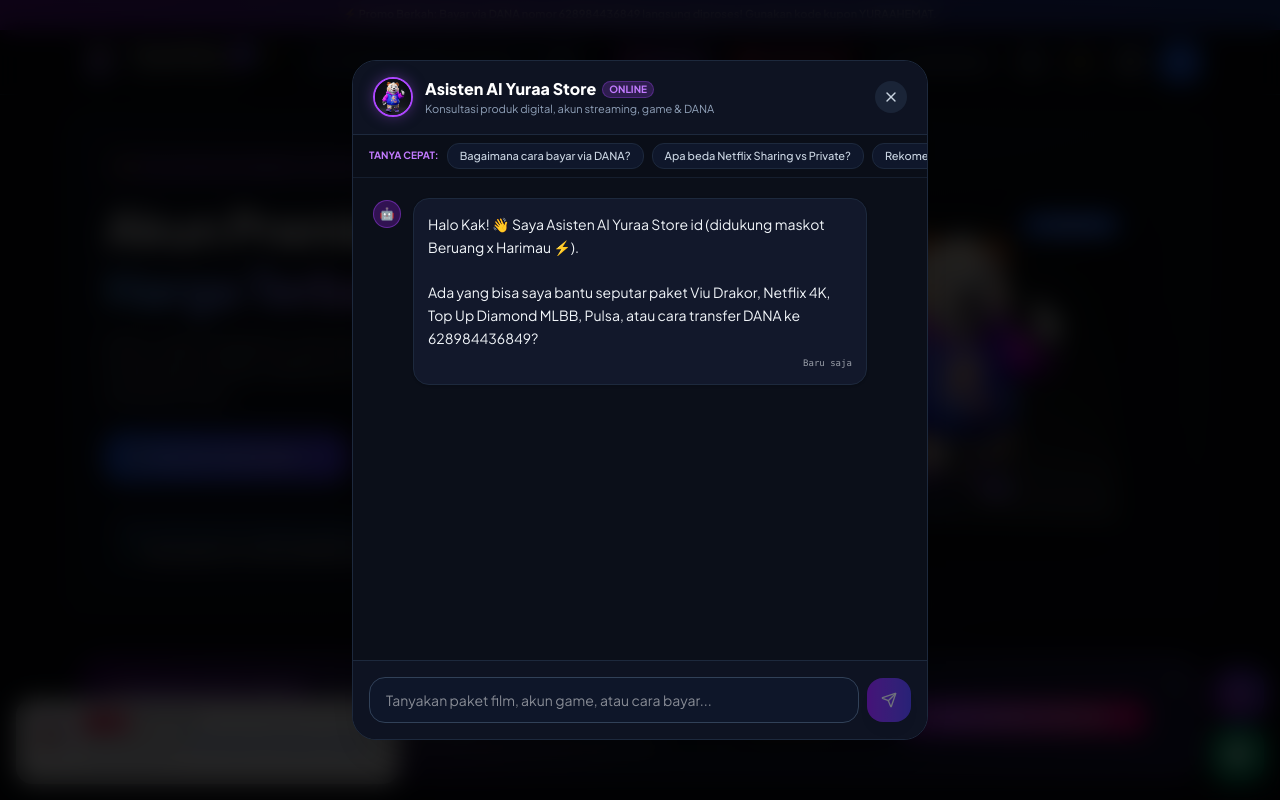
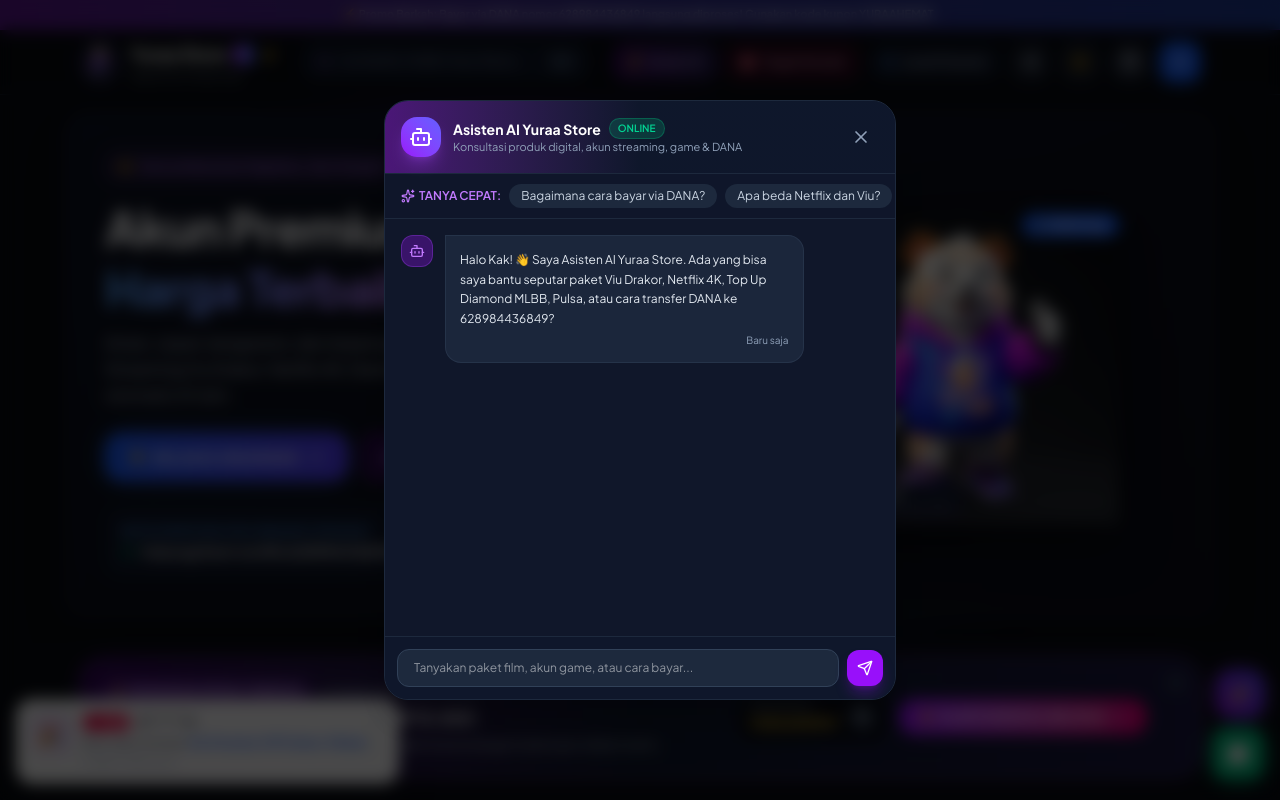
Before and after one commit to andraf286-create/toko---digital---andra, a React (Vite) app: page / in a window 1280 px wide. Both pictures are taken after a click on the button "Asisten AI". Shown: the top 800 px of the page. Built offline with nearby package versions, Linux system fonts and the light colour scheme.

Commit message:
Update AiAssistantModal.tsx

```diff
--- a/src/components/AiAssistantModal.tsx
+++ b/src/components/AiAssistantModal.tsx
@@ -1,41 +1,25 @@
 import React, { useState, useRef, useEffect } from 'react';
-import { X, Send, Sparkles, Bot, User, CornerDownLeft, RefreshCw, Zap, MessageCircle } from 'lucide-react';
-
-interface Message {
-  sender: 'ai' | 'user';
-  text: string;
-  timestamp: string;
-}
+import { X, Send, Bot, Sparkles, User, RefreshCw } from 'lucide-react';
 
 interface AiAssistantModalProps {
   isOpen: boolean;
   onClose: () => void;
-  danaNumber: string;
+  danaNumber?: string;
 }
-
-const QUICK_PROMPTS = [
-  'Bagaimana cara bayar via DANA?',
-  'Apa beda Netflix Sharing vs Private?',
-  'Rekomendasi paket Viu Drama Korea',
-  'Cara cek User ID & Zone ID MLBB?',
-  'Ada kupon promo aktif apa saja?'
-];
 
 export const AiAssistantModal: React.FC<AiAssistantModalProps> = ({
   isOpen,
   onClose,
-  danaNumber
+  danaNumber = '628984436849'
 }) => {
-  if (!isOpen) return null;
-
-  const [messages, setMessages] = useState<Message[]>([
+  const [messages, setMessages] = useState<Array<{ sender: 'ai' | 'user'; text: string; time: string }>>([
     {
       sender: 'ai',
-      text: `Halo Kak! 👋 Saya Asisten AI Yuraa Store id (didukung maskot Beruang x Harimau ⚡).\n\nAda yang bisa saya bantu seputar paket Viu Drakor, Netflix 4K, Top Up Diamond MLBB, Pulsa, atau cara transfer DANA ke ${danaNumber}?`,
-      timestamp: 'Baru saja'
+      text: `Halo Kak! 👋 Saya Asisten AI Yuraa Store. Ada yang bisa saya bantu seputar paket Viu Drakor, Netflix 4K, Top Up Diamond MLBB, Pulsa, atau cara transfer DANA ke ${danaNumber}?`,
+      time: 'Baru saja'
     }
   ]);
-  const [input, setInput] = useState('');
+  const [inputMessage, setInputMessage] = useState('');
   const [isTyping, setIsTyping] = useState(false);
   const messagesEndRef = useRef<HTMLDivElement>(null);
 
@@ -44,180 +28,137 @@
   };
 
   useEffect(() => {
+    if (isOpen) {
       scrollToBottom();
-  }, [messages, isTyping]);
+    }
+  }, [isOpen, messages]);
 
-  const handleSend = async (questionText?: string) => {
-    const textToSend = questionText || input;
-    if (!textToSend.trim() || isTyping) return;
+  if (!isOpen) return null;
 
-    const userMsg: Message = {
-      sender: 'user',
-      text: textToSend.trim(),
-      timestamp: new Date().toLocaleTimeString('id-ID', { hour: '2-digit', minute: '2-digit' })
-    };
+  const handleSend = (textToSend?: string) => {
+    const text = textToSend || inputMessage;
+    if (!text.trim()) return;
 
-    setMessages(prev => [...prev, userMsg]);
-    if (!questionText) setInput('');
+    const userTime = new Date().toLocaleTimeString([], { hour: '2-digit', minute: '2-digit' });
+    setMessages(prev => [...prev, { sender: 'user', text, time: userTime }]);
+    if (!textToSend) setInputMessage('');
     setIsTyping(true);
 
-    // AI Response generation (with smart store knowledge engine)
     setTimeout(() => {
-      let reply = '';
-      const q = textToSend.toLowerCase();
+      let reply = "Terima kasih pertanyaannya Kak! Untuk pemesanan produk digital, akun streaming, atau top up game, silakan pilih produk langsung di katalog utama ya.";
 
-      if (q.includes('dana') || q.includes('bayar') || q.includes('transfer') || q.includes('bukti')) {
-        reply = `💳 **Cara Pembayaran via DANA di Yuraa Store id:**\n\n1. Pilih produk & varian yang Kakak inginkan di web.\n2. Pilih metode pembayaran **DANA**.\n3. Transfer saldo DANA ke nomor: **${danaNumber}** (a/n **Yuraa Store id**).\n4. Setelah transfer, klik tombol *"Kirim Bukti Pembayaran ke WhatsApp"* di halaman invoice untuk mengirim screenshot bukti transfer ke admin.\n5. Pesanan langsung diproses otomatis dalam 1-15 menit! ⚡`;
-      } else if (q.includes('viu') || q.includes('drakor') || q.includes('drama')) {
-        reply = `🎬 **Viu Premium VIP (Drama Korea & Film Asia):**\n\nDi Yuraa Store id tersedia paket Viu Premium VIP:\n• 1 Bulan: Rp 12.000 (Private Account)\n• 3 Bulan: Rp 29.000 (Private Account)\n• 6 Bulan: Rp 49.000 (Private Account)\n\nSemua paket bebas iklan, kualitas Full HD, dan subtitle bahasa Indonesia resmi. Tanpa butuh VPN!`;
-      } else if (q.includes('sharing') || q.includes('private') || q.includes('netflix')) {
-        reply = `🎬 **Perbedaan Netflix Sharing vs Private:**\n\n• **Sharing Profile (Rp 28.500/bulan):** 1 profil diisi 2 pengguna. Sangat hemat, namun ada kemungkinan limit screen jika ditonton bersamaan.\n• **Private Profile (Rp 42.000/bulan):** 1 profil khusus 1 pengguna dengan PIN pribadi. Bebas limit screen dan jauh lebih nyaman!\n• **Private Full Account (Rp 139.000/bulan):** Akun utuh dengan 5 profil milik sendiri.`;
-      } else if (q.includes('mlbb') || q.includes('mobile legends') || q.includes('zone') || q.includes('user id')) {
-        reply = `💎 **Cara Cek User ID & Zone ID Mobile Legends:**\n\n1. Buka game MLBB Anda.\n2. Klik foto profil di pojok kiri atas.\n3. Lihat di bawah foto profil, ada angka seperti: **12345678 (1234)**.\n• Angka depan (12345678) adalah **User ID**.\n• Angka dalam kurung (1234) adalah **Zone/Server ID**.\n\nTop up di Yuraa Store id otomatis masuk dalam 1-3 menit tanpa perlu password akun Anda! ⚡`;
-      } else if (q.includes('kupon') || q.includes('promo') || q.includes('diskon') || q.includes('hemat')) {
-        reply = `🎉 **Kode Promo Kupon Yuraa Store id Aktif Saat Ini:**\n\n1. **YURAAHEMAT** : Potongan Rp 5.000 (min. belanja Rp 25.000)\n2. **FLASHGAME** : Diskon 10% s.d Rp 15.000 (min. belanja Rp 20.000)\n3. **BARUGABUNG** : Potongan Rp 3.000 (min. belanja Rp 10.000)\n\nMasukkan kode kupon di menu checkout sebelum bayar ya Kak!`;
-      } else if (q.includes('akun game') || q.includes('sultan') || q.includes('smurf') || q.includes('ff') || q.includes('roblox') || q.includes('efootball')) {
-        reply = `🎮 **Katalog Akun Game Legal & Bergaransi:**\n\n• **MLBB:** Akun Smurf Mythic (Rp 75k) & Sultan High (Rp 450k) - All Unbind 100% anti hackback!\n• **Free Fire:** Akun Old Season 8 & Evo Gun Max\n• **Roblox:** Akun Clean Aged 2019+ & Akun terisi 1000 Robux\n• **eFootball:** Skuad Konami ID Epic Booster OVR 3150+\n\nSemua akun diserahkan full access beserta email pemulihan!`;
-      } else if (q.includes('pulsa') || q.includes('kuota') || q.includes('paket data') || q.includes('telkomsel')) {
-        reply = `📱 **Pulsa & Paket Data Semua Operator:**\n\nKami melayani Telkomsel, Indosat Ooredoo, XL, AXIS, Tri (3), dan Smartfren. Sistem otomatis mendeteksi nomor operator Anda dan Serial Number (SN) resmi langsung terbit dalam 30 detik!`;
-      } else {
-        reply = `Terima kasih atas pertanyaannya Kak! Di **Yuraa Store id**, kami menyediakan Akun Premium (Viu, Netflix, Spotify, Canva Pro), Top Up Game, Akun Game, Pulsa & Paket Data, serta Gift Card.\n\nPembayaran via **DANA nomor ${danaNumber}** langsung diproses cepat dan bergaransi 100%. Ada produk spesifik yang ingin Kakak tanyakan?`;
+      const lower = text.toLowerCase();
+      if (lower.includes('dana') || lower.includes('bayar') || lower.includes('transfer')) {
+        reply = `Pembayaran via DANA dapat langsung ditransfer ke nomor resmi kami di: ${danaNumber}. Setelah transfer, silakan konfirmasi pesanan Anda melalui menu Lacak Pesanan atau WhatsApp.`;
+      } else if (lower.includes('netflix') || lower.includes('viu') || lower.includes('akun') || lower.includes('streaming')) {
+        reply = "Akun streaming premium (Netflix, Viu, dll) bergaransi resmi dan dikirimkan otomatis setelah pembayaran terverifikasi!";
+      } else if (lower.includes('garansi') || lower.includes('aktif')) {
+        reply = "Semua akun langganan di Yuraa Store bergaransi penuh selama masa aktifnya. Jika ada kendala, sistem kami juga akan mengingatkan ketika masa aktif tersisa 5 hari.";
       }
 
-      setMessages(prev => [
-        ...prev,
-        {
-          sender: 'ai',
-          text: reply,
-          timestamp: new Date().toLocaleTimeString('id-ID', { hour: '2-digit', minute: '2-digit' })
-        }
-      ]);
+      const aiTime = new Date().toLocaleTimeString([], { hour: '2-digit', minute: '2-digit' });
+      setMessages(prev => [...prev, { sender: 'ai', text: reply, time: aiTime }]);
       setIsTyping(false);
-    }, 600);
+    }, 1000);
   };
 
   return (
-    <div className="fixed inset-0 z-50 flex items-center justify-center p-3 sm:p-4 bg-black/85 backdrop-blur-md overflow-hidden">
-      <div className="relative w-full max-w-xl h-[85vh] max-h-[680px] rounded-3xl bg-[#0B0F19] dark:bg-[#0B0F19] light:bg-white border border-slate-800 dark:border-slate-800 light:border-slate-200 shadow-2xl flex flex-col overflow-hidden">
+    <div className="fixed inset-0 z-50 flex items-center justify-center p-4 bg-black/70 backdrop-blur-sm animate-fade-in">
+      <div className="bg-[#10172A] border border-slate-800 w-full max-w-lg rounded-3xl shadow-2xl flex flex-col h-[600px] overflow-hidden">
 
-        {/* Header */}
-        <div className="flex items-center justify-between px-5 py-4 border-b border-slate-800 dark:border-slate-800 light:border-slate-200 bg-[#0E1322] dark:bg-[#0E1322] light:bg-slate-50">
+        {/* Header Modal */}
+        <div className="p-4 bg-gradient-to-r from-purple-900/80 via-slate-900 to-slate-900 border-b border-slate-800 flex items-center justify-between">
           <div className="flex items-center gap-3">
-            <div className="relative w-10 h-10 rounded-full overflow-hidden border-2 border-purple-500 shadow-[0_0_15px_-2px_rgba(168,85,247,0.5)]">
-              <img
-                src="/src/assets/images/mascot_bear_tiger_hero_1792993941291.jpg"
-                alt="Yuraa AI"
-                className="w-full h-full object-cover"
-                referrerPolicy="no-referrer"
-              />
+            <div className="w-10 h-10 rounded-2xl bg-gradient-to-tr from-purple-600 to-indigo-500 flex items-center justify-center text-white shadow-lg shadow-purple-500/30">
+              <Bot className="w-6 h-6" />
             </div>
             <div>
-              <div className="flex items-center gap-1.5">
-                <h3 className="font-extrabold text-sm sm:text-base text-white dark:text-white light:text-slate-900">
-                  Asisten AI Yuraa Store
-                </h3>
-                <span className="text-[10px] font-bold px-1.5 py-0.2 rounded-full bg-purple-500/20 text-purple-400 border border-purple-500/30">
-                  ONLINE
-                </span>
+              <div className="flex items-center gap-2">
+                <h3 className="font-bold text-white text-sm">Asisten AI Yuraa Store</h3>
+                <span className="px-2 py-0.5 rounded-full bg-emerald-500/20 text-emerald-400 text-[10px] font-semibold border border-emerald-500/30">ONLINE</span>
               </div>
-              <p className="text-[11px] text-slate-400 dark:text-slate-400 light:text-slate-500">
-                Konsultasi produk digital, akun streaming, game & DANA
-              </p>
+              <p className="text-[11px] text-slate-400">Konsultasi produk digital, akun streaming, game & DANA</p>
             </div>
           </div>
-
           <button
             onClick={onClose}
-            className="w-8 h-8 rounded-full bg-slate-800/80 hover:bg-slate-700 flex items-center justify-center text-slate-300 hover:text-white transition-colors"
+            className="p-2 rounded-full text-slate-400 hover:text-white hover:bg-slate-800 transition-colors"
           >
-            <X className="w-4 h-4" />
+            <X className="w-5 h-5" />
           </button>
         </div>
 
-        {/* Quick Prompts Bar */}
-        <div className="px-4 py-2 border-b border-slate-800/60 bg-[#0A0E18] dark:bg-[#0A0E18] light:bg-slate-100/50 flex items-center gap-2 overflow-x-auto no-scrollbar">
-          <span className="text-[10px] font-bold text-purple-400 uppercase shrink-0">Tanya Cepat:</span>
-          {QUICK_PROMPTS.map((prompt, idx) => (
+        {/* Quick Suggestions */}
+        <div className="px-4 py-2.5 bg-slate-900/50 border-b border-slate-800 flex gap-2 overflow-x-auto no-scrollbar text-xs">
+          <span className="text-purple-400 font-semibold shrink-0 flex items-center gap-1">
+            <Sparkles className="w-3.5 h-3.5" /> TANYA CEPAT:
+          </span>
           <button
-              key={idx}
-              onClick={() => handleSend(prompt)}
-              className="text-[11px] font-medium px-3 py-1 rounded-xl bg-slate-900 dark:bg-slate-900 light:bg-white text-slate-300 dark:text-slate-300 light:text-slate-700 border border-slate-800 dark:border-slate-800 light:border-slate-200 hover:border-purple-500 hover:text-white whitespace-nowrap shrink-0 transition-colors"
+            onClick={() => handleSend("Bagaimana cara bayar via DANA?")}
+            className="px-3 py-1 rounded-full bg-slate-800 hover:bg-slate-700 text-slate-300 shrink-0 transition-colors"
           >
-              {prompt}
+            Bagaimana cara bayar via DANA?
           </button>
-          ))}
+          <button
+            onClick={() => handleSend("Apa beda Netflix dan Viu?")}
+            className="px-3 py-1 rounded-full bg-slate-800 hover:bg-slate-700 text-slate-300 shrink-0 transition-colors"
+          >
+            Apa beda Netflix dan Viu?
+          </button>
         </div>
 
-        {/* Chat Messages */}
-        <div className="flex-1 p-4 sm:p-5 overflow-y-auto space-y-4">
-          {messages.map((m, idx) => {
-            const isAi = m.sender === 'ai';
-            return (
+        {/* Chat Messages Body */}
+        <div className="flex-1 p-4 overflow-y-auto space-y-4">
+          {messages.map((msg, idx) => (
             <div
               key={idx}
-                className={`flex gap-3 ${isAi ? 'justify-start' : 'justify-end'}`}
+              className={`flex items-start gap-3 ${msg.sender === 'user' ? 'flex-row-reverse' : ''}`}
             >
-                {isAi && (
-                  <div className="w-7 h-7 rounded-full bg-purple-900/50 border border-purple-500/40 flex items-center justify-center text-xs text-purple-300 shrink-0 mt-0.5">
-                    🤖
+              <div className={`w-8 h-8 rounded-xl flex items-center justify-center shrink-0 ${
+                msg.sender === 'user' ? 'bg-blue-600 text-white' : 'bg-purple-600/30 text-purple-400 border border-purple-500/30'
+              }`}>
+                {msg.sender === 'user' ? <User className="w-4 h-4" /> : <Bot className="w-4 h-4" />}
               </div>
-                )}
-                <div
-                  className={`max-w-[85%] rounded-2xl p-3.5 text-xs sm:text-sm leading-relaxed ${
-                    isAi
-                      ? 'bg-[#12182B] dark:bg-[#12182B] light:bg-slate-100 text-slate-100 dark:text-slate-100 light:text-slate-900 border border-slate-800 dark:border-slate-800 light:border-slate-200 shadow-sm'
-                      : 'bg-gradient-to-r from-blue-600 to-indigo-600 text-white font-medium shadow-md'
-                  }`}
-                >
-                  <p className="whitespace-pre-line">{m.text}</p>
-                  <span className="text-[9px] opacity-60 block mt-1.5 text-right font-mono">
-                    {m.timestamp}
+              <div className={`max-w-[75%] p-3.5 rounded-2xl text-xs leading-relaxed ${
+                msg.sender === 'user'
+                  ? 'bg-blue-600 text-white rounded-tr-none'
+                  : 'bg-slate-800/90 text-slate-200 border border-slate-700/50 rounded-tl-none'
+              }`}>
+                <p className="whitespace-pre-wrap">{msg.text}</p>
+                <span className={`block text-[10px] mt-1 text-right ${
+                  msg.sender === 'user' ? 'text-blue-200' : 'text-slate-400'
+                }`}>
+                  {msg.time}
                 </span>
               </div>
             </div>
-            );
-          })}
+          ))}
 
           {isTyping && (
-            <div className="flex gap-3 justify-start items-center">
-              <div className="w-7 h-7 rounded-full bg-purple-900/50 border border-purple-500/40 flex items-center justify-center text-xs text-purple-300 shrink-0">
-                🤖
-              </div>
-              <div className="p-3 rounded-2xl bg-[#12182B] border border-slate-800 text-slate-400 text-xs flex items-center gap-1.5">
-                <span className="w-1.5 h-1.5 rounded-full bg-purple-400 animate-bounce"></span>
-                <span className="w-1.5 h-1.5 rounded-full bg-purple-400 animate-bounce" style={{ animationDelay: '0.2s' }}></span>
-                <span className="w-1.5 h-1.5 rounded-full bg-purple-400 animate-bounce" style={{ animationDelay: '0.4s' }}></span>
-                <span className="ml-1 text-[11px]">Asisten AI sedang mengetik jawaban...</span>
-              </div>
+            <div className="flex items-center gap-2 text-slate-400 text-xs italic p-2">
+              <RefreshCw className="w-3.5 h-3.5 animate-spin text-purple-400" />
+              <span>Asisten AI sedang mengetik...</span>
             </div>
           )}
           <div ref={messagesEndRef} />
         </div>
 
-        {/* Input Bar */}
-        <div className="p-3.5 sm:p-4 border-t border-slate-800 dark:border-slate-800 light:border-slate-200 bg-[#0E1322] dark:bg-[#0E1322] light:bg-white">
-          <form
-            onSubmit={(e) => {
-              e.preventDefault();
-              handleSend();
-            }}
-            className="flex items-center gap-2"
-          >
+        {/* Input Footer */}
+        <div className="p-3 bg-slate-900 border-t border-slate-800 flex items-center gap-2">
           <input
             type="text"
+            value={inputMessage}
+            onChange={(e) => setInputMessage(e.target.value)}
+            onKeyDown={(e) => e.key === 'Enter' && handleSend()}
             placeholder="Tanyakan paket film, akun game, atau cara bayar..."
-              value={input}
-              onChange={(e) => setInput(e.target.value)}
-              className="flex-1 px-4 py-3 rounded-2xl bg-slate-900/90 dark:bg-slate-900/90 light:bg-slate-100 border border-slate-700 dark:border-slate-700 light:border-slate-200 text-xs sm:text-sm text-white dark:text-white light:text-slate-900 focus:outline-none focus:border-purple-500 transition-colors"
+            className="flex-1 bg-slate-800 border border-slate-700 rounded-xl px-4 py-2.5 text-xs text-white focus:outline-none focus:border-purple-500 transition-colors"
           />
           <button
-              type="submit"
-              disabled={!input.trim() || isTyping}
-              className="w-11 h-11 rounded-2xl bg-gradient-to-r from-purple-600 to-indigo-600 hover:from-purple-500 hover:to-indigo-500 text-white flex items-center justify-center shadow-lg disabled:opacity-40 transition-all shrink-0"
+            onClick={() => handleSend()}
+            className="p-2.5 rounded-xl bg-purple-600 hover:bg-purple-500 text-white transition-colors shadow-lg shadow-purple-600/30 shrink-0"
           >
             <Send className="w-4 h-4" />
           </button>
-          </form>
         </div>
 
       </div>
```
Lines whose indentation alone changed are shown as unchanged.
